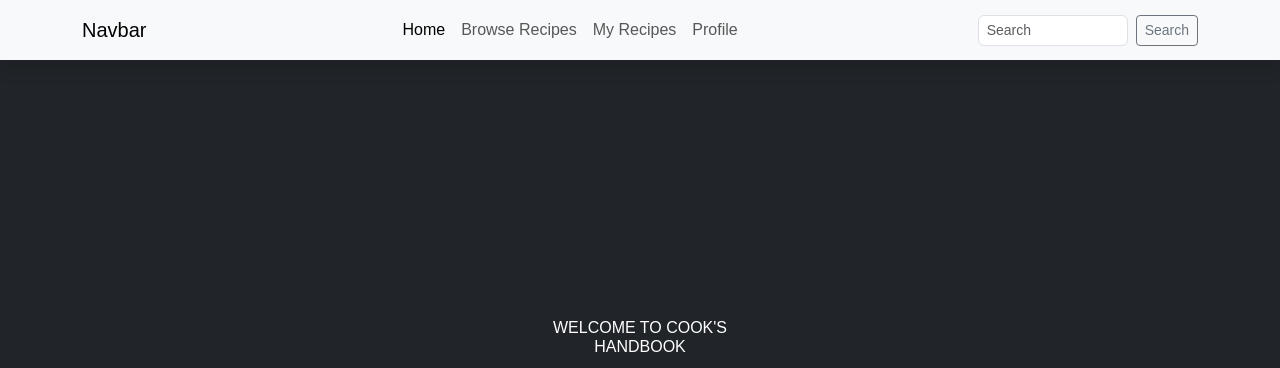
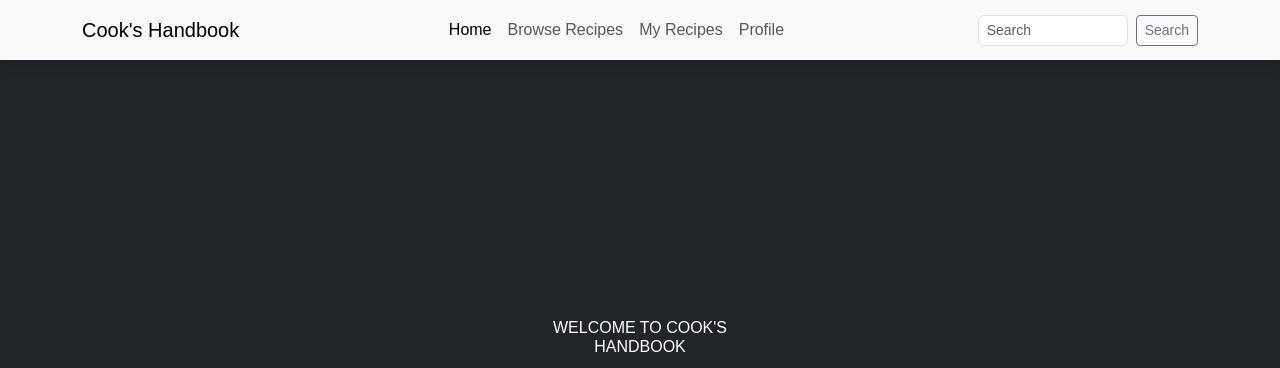
Before and after one commit to Cartha007/pyProjects, a Flask app: page / in a window 1280 px wide. Shown: the top 368 px of the page. Run offline with Flask 3, Linux system fonts and the light colour scheme; some libraries are stand-ins or nearby versions.

Commit message:
made some changes

```diff
--- a/intermediate/recipeApp/web-version/cookbook/templates/navbar.html
+++ b/intermediate/recipeApp/web-version/cookbook/templates/navbar.html
@@ -1,6 +1,6 @@
 <nav class="navbar navbar-expand-md bg-body-tertiary shadow py-2 sticky-top">
     <div class="container">
-      <a class="navbar-brand" href="#">Navbar</a>
+      <a class="navbar-brand" href="#">Cook's Handbook</a>
       <button class="navbar-toggler" type="button" data-bs-toggle="collapse" data-bs-target="#navbarNav" aria-controls="navbarNav" aria-expanded="false" aria-label="Toggle navigation">
         <span class="navbar-toggler-icon"></span>
       </button>
```
